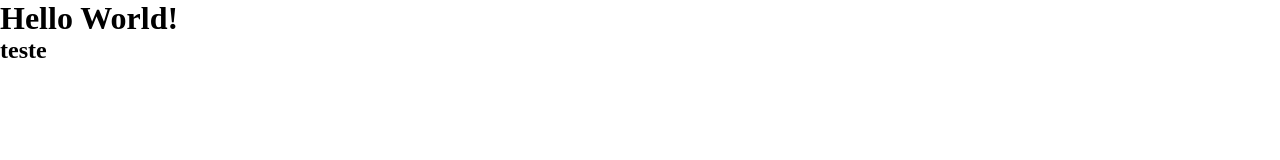
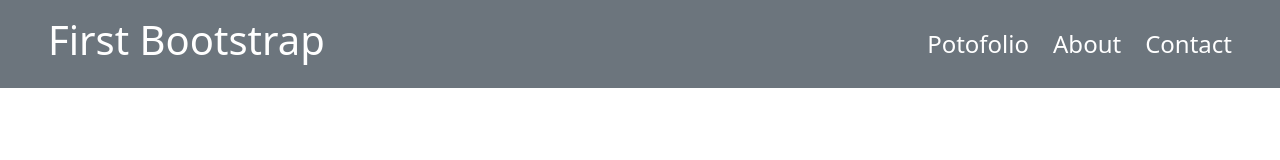
Before and after one commit to Tarrou501/first_landpage_bootstrap, a plain HTML site: page index.html in a window 1280 px wide. Drawn offline with nearby package versions, Linux system fonts and the light colour scheme.

Commit message:
feat: create header component

```diff
--- a/index.html
+++ b/index.html
@@ -1,15 +1,21 @@
 <!DOCTYPE html>
 <html lang="en">
-<head>
-    <meta charset="UTF-8">
-    <meta name="viewport" content="width=device-width, initial-scale=1.0">
+  <head>
+    <meta charset="UTF-8" />
+    <meta name="viewport" content="width=device-width, initial-scale=1.0" />
     <title>Document</title>
-    <link rel="stylesheet" href="./src/styles/reset.css">
-    <script src="https://cdn.jsdelivr.net/npm/@popperjs/core@2.11.8/dist/umd/popper.min.js" integrity="sha384-I7E8VVD/ismYTF4hNIPjVp/Zjvgyol6VFvRkX/vR+Vc4jQkC+hVqc2pM8ODewa9r" crossorigin="anonymous"></script>
-<script src="https://cdn.jsdelivr.net/npm/bootstrap@5.3.3/dist/js/bootstrap.min.js" integrity="sha384-0pUGZvbkm6XF6gxjEnlmuGrJXVbNuzT9qBBavbLwCsOGabYfZo0T0to5eqruptLy" crossorigin="anonymous"></script>
-</head>
-<body>
-    <h1 class="text-danger">Hello World!</h1>
-    <h2>teste</h2>
-</body>
+    <link rel="stylesheet" href="./src/styles/reset.css" />
+    <link rel="stylesheet" href="https://cdn.jsdelivr.net/npm/bootstrap@5.3.3/dist/css/bootstrap.min.css">
+
+  </head>
+  <body >
+    <header class="w-100 bg-secondary py-3 px-5 d-flex align-items-center justify-content-between">
+      <h1 class="text-white">First Bootstrap</h1>
+      <nav class="d-flex gap-4">
+        <a class="text-white fs-4" href="#portofolio">Potofolio</a>
+        <a class="text-white fs-4" href="#about">About</a>
+        <a class="text-white fs-4" href="#contact">Contact</a>
+    </nav>
+    </header>
+  </body>
 </html>
--- a/src/styles/reset.css
+++ b/src/styles/reset.css
@@ -2,4 +2,5 @@
     padding: 0;
     margin: 0;
     box-sizing: border-box;
+    text-decoration: none!important;
 }
```
